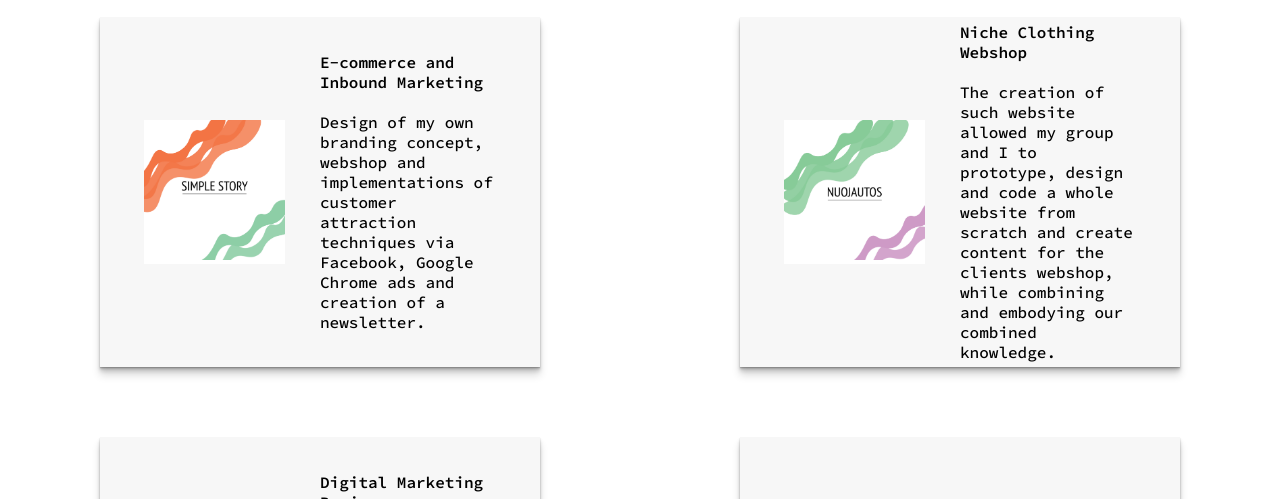
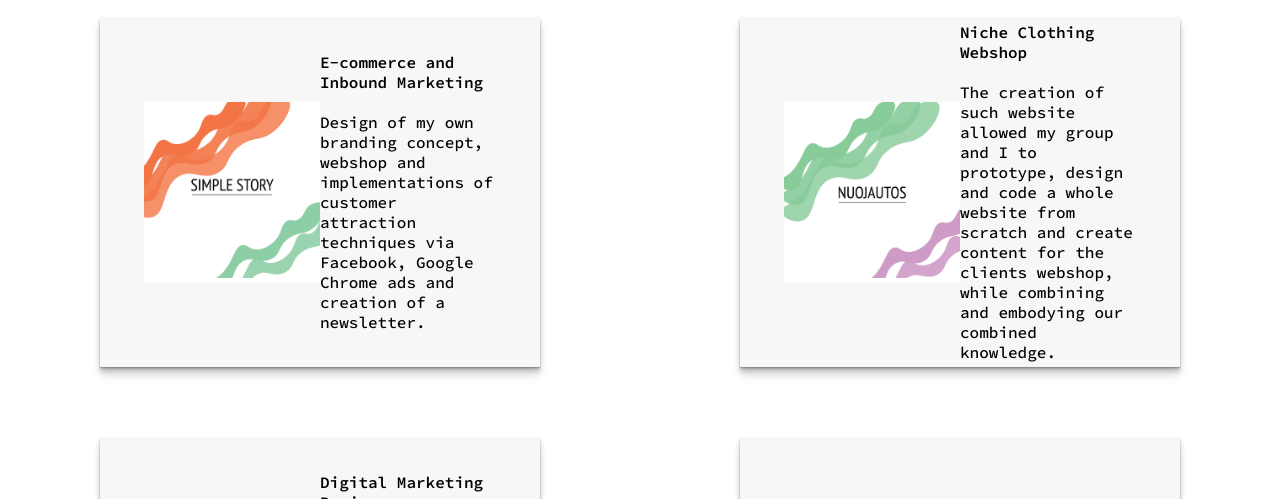
Before and after one commit to balysMorkunas/DaniPorf, a plain HTML site: page work.html in a window 1280 px wide. Shown: the part 227-726 px from the top of the page. Drawn offline with Linux system fonts and the light colour scheme.

Commit message:
Fix size issues

```diff
--- a/style/style.css
+++ b/style/style.css
@@ -294,8 +294,10 @@ body hr {
 .work-unit-img {
     background-color: rgb(247, 247, 247);
     object-fit: scale-down;
-    width: 80%;
+    width: 100%;
     height: auto;
+    max-width: 270px;
+    max-height: 270px;
 }
 
 .work-unit-text {
@@ -310,6 +312,7 @@ body hr {
 .bold {
     font-weight: bold;
 }
+
 @media screen and (max-width: 745px) {
     .work-wrapper {
         flex-flow: column;
```
Also changed, not shown: success.html (+1 -1 lines), index.html (line endings or trailing spaces).
